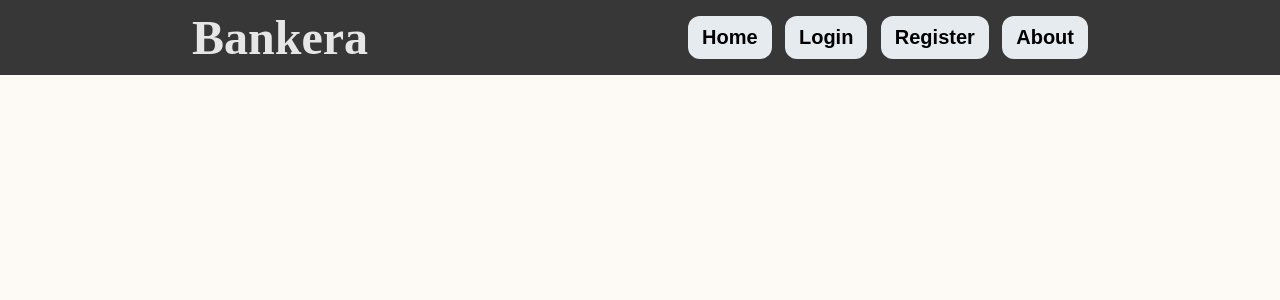
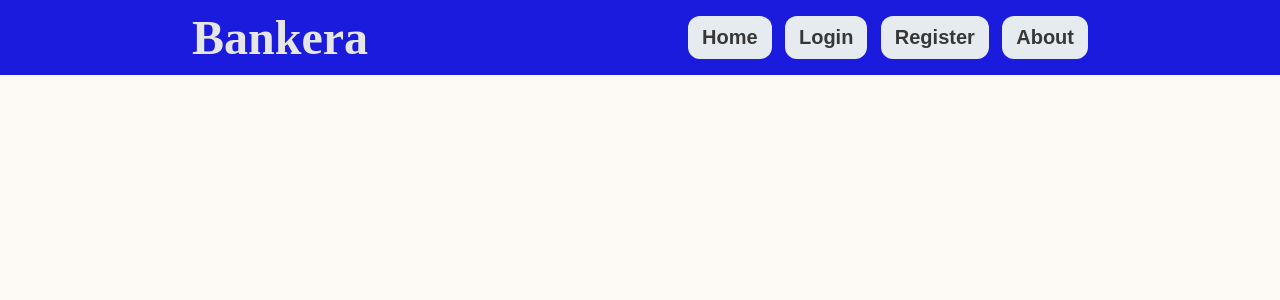
Before and after one commit to hassankhalil33/bankera-frontend, a React (Create React App) app: page / in a window 1280 px wide. Shown: the top 300 px of the page. Built offline with nearby package versions, Linux system fonts and the light colour scheme.

Commit message:
Created Basic Routing

```diff
--- a/package.json
+++ b/package.json
@@ -8,6 +8,7 @@
     "@testing-library/user-event": "^13.5.0",
     "react": "^18.2.0",
     "react-dom": "^18.2.0",
+    "react-router-dom": "^6.24.0",
     "react-scripts": "5.0.1",
     "web-vitals": "^2.1.4"
   },
--- a/src/App.css
+++ b/src/App.css
@@ -43,7 +43,7 @@
 
 .btn-white {
   background-color: rgb(230, 235, 240);
-  color: black;
+  color: rgb(55, 55, 55);
 }
 
 .btn-small {
@@ -77,7 +77,7 @@
   align-self: flex-start;
   padding: 10px 15vw;
   width: 100vw;
-  background-color: rgb(55, 55, 55);
+  background-color: rgb(27, 27, 222);
 }
 
 .nav-bar>h1 {
--- a/src/App.jsx
+++ b/src/App.jsx
@@ -1,19 +1,39 @@
 import React from 'react';
+import { createBrowserRouter, RouterProvider } from 'react-router-dom';
 import "./App.css";
 import RegisterPage from './screens/RegisterPage';
 import LoginPage from './screens/LoginPage';
+import AboutPage from './screens/AboutPage';
+import HomePage from './screens/HomePage';
 import Button from './components/Button';
 import Input from './components/Input';
-import HomePage from './screens/HomePage';
 
 const handleClick = () => {
   console.log("clicked!")
 };
 
+const router = createBrowserRouter([{
+  path: "/",
+  element: <HomePage />
+},
+{
+  path: "/login",
+  element: <LoginPage />
+},
+{
+  path: "/register",
+  element: <RegisterPage />
+},
+{
+  path: "/about",
+  element: <AboutPage />
+}
+]);
+
 function App() {
   return (
     <div className="bg1">
-      <HomePage />
+      <RouterProvider router={router} />
     </div>
   );
 };
--- /dev/null
+++ b/src/screens/AboutPage.jsx
@@ -0,0 +1,9 @@
+import React from "react";
+
+const AboutPage = () => {
+  return (
+    <h1>This is the About Page.</h1>
+  )
+};
+
+export default AboutPage;
```
Also changed, not shown: 1 other file (tests, documents, lock files or other folders).
